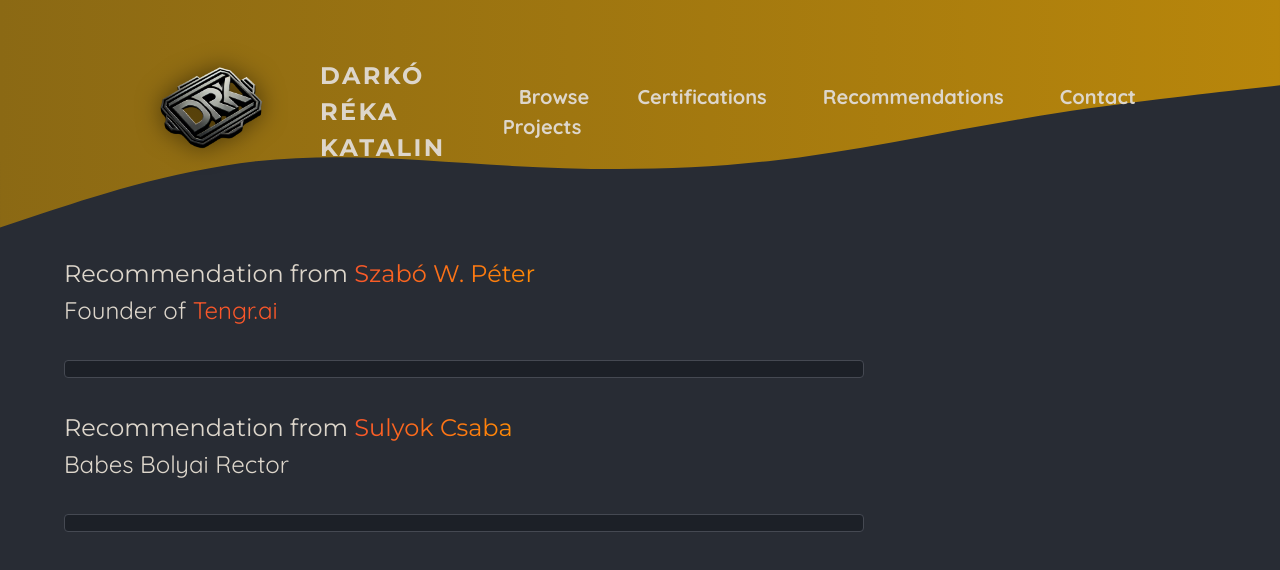
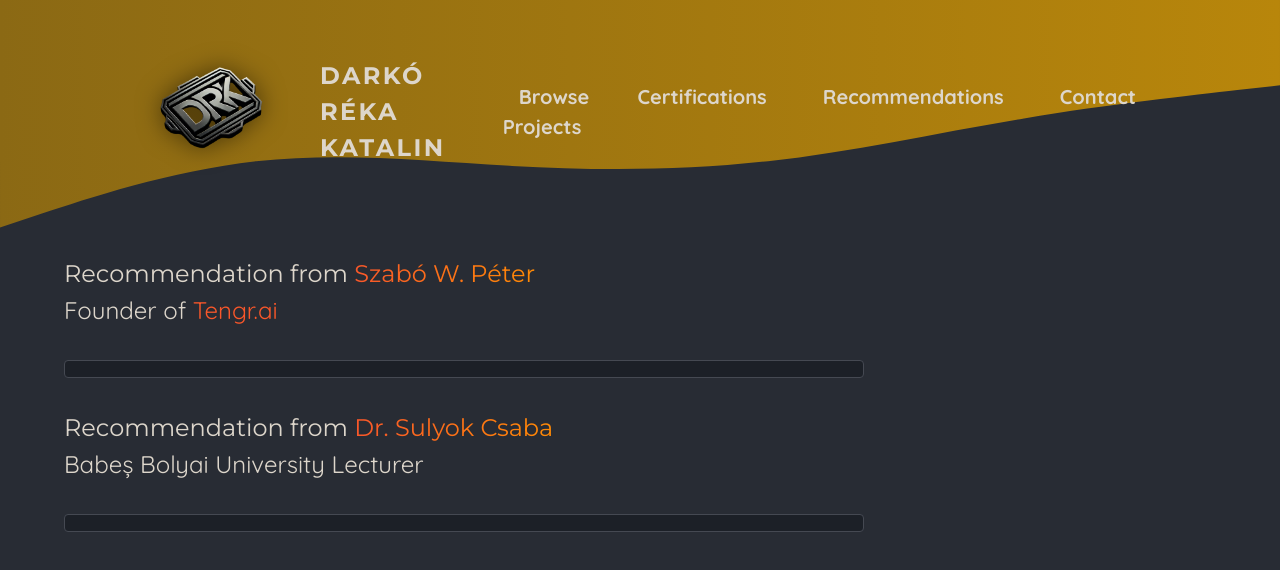
Before and after one commit to darkoreka/CV, a Next.js app: page /recommendations in a window 1280 px wide. Shown: the top 570 px of the page. Built offline with nearby package versions, Linux system fonts and the light colour scheme.

Commit message:
removed photo

```diff
--- a/app/recommendations/page.js
+++ b/app/recommendations/page.js
@@ -5,7 +5,7 @@ export default function ReviewPage() {
     // "This is an amazing platform that has truly revolutionized the way we work with AI and web development!",
     // "Very impressed with the quality of the content and the knowledge shared by the instructors. Highly recommended for anyone interested in learning web development and AI.",
   ];
-  const reviewerName = ["Szabó W. Péter", "Sulyok Csaba"];
+  const reviewerName = ["Szabó W. Péter", "Dr. Sulyok Csaba"];
 
   const reviewerDescription = [
     {
@@ -13,7 +13,7 @@ export default function ReviewPage() {
       link: "https://tengr.ai",
       linkText: "Tengr.ai",
     },
-    "Babes Bolyai Rector",
+    "Babeș Bolyai University Lecturer",
   ];
 
   return (
--- a/components/images/image-slideshow.js
+++ b/components/images/image-slideshow.js
@@ -4,7 +4,6 @@ import { useEffect, useState } from "react";
 import Image from "next/image";
 
 import photo from "@/assets/photoBack.jpg";
-import sport from "@/assets/sportPhoto.jpg";
 import presentation from "@/assets/bemutato.jpg";
 import bachelor from "@/assets/Bachelor.jpg";
 import bachelorPhoto from "@/assets/Bachelor2.jpg";
@@ -15,7 +14,6 @@ import classes from "./image-slideshow.module.css";
 const images = [
   { image: slam, alt: "slam" },
   { image: photo, alt: "tengrai1" },
-  { image: sport, alt: "Sport" },
   { image: presentation, alt: "presentation" },
   { image: bachelor, alt: "bachelor" },
   { image: bachelorPhoto, alt: "bachelor" },
```
Also changed, not shown: assets/sportPhoto.jpg (deleted).
